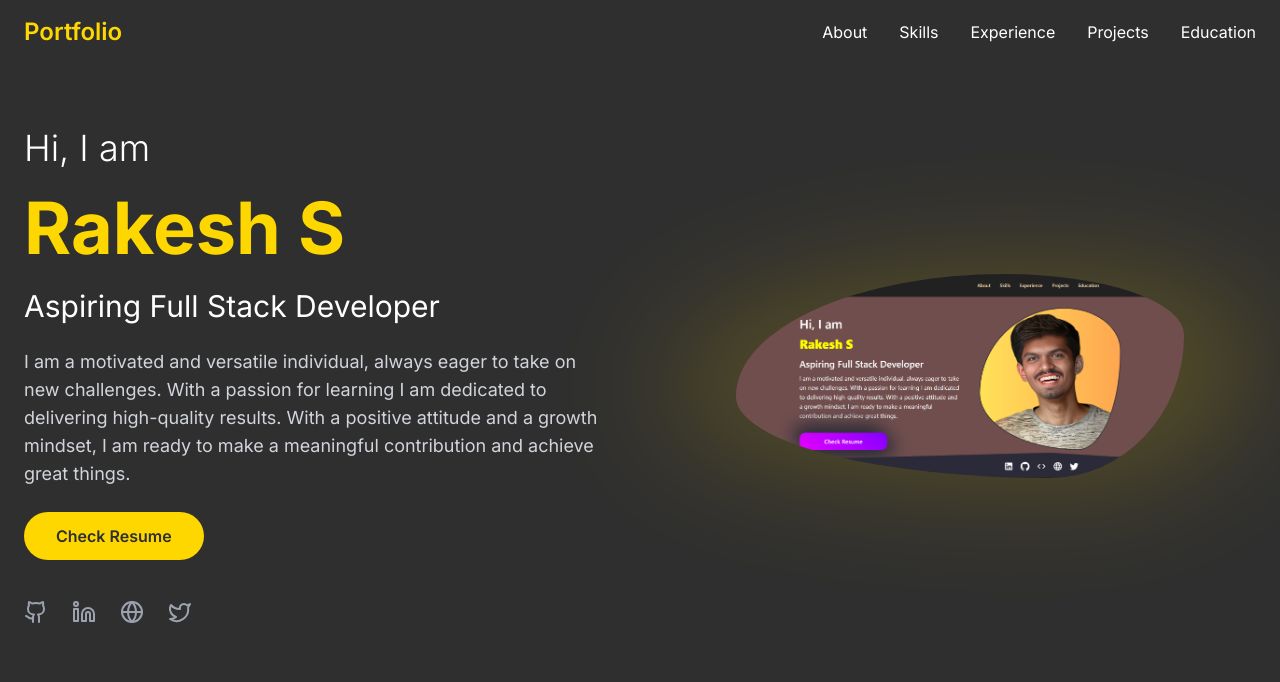
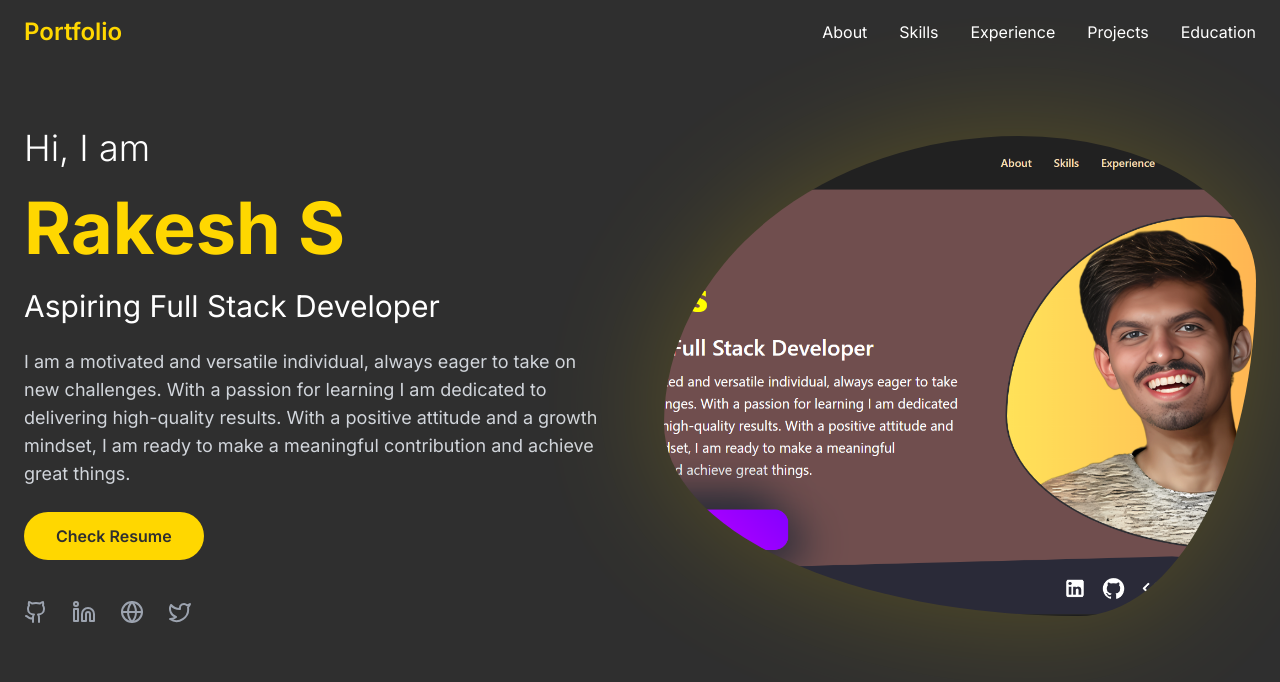
Before and after one commit to Rakeshappu/animated-archive, a React (Vite) app: page / in a window 1280 px wide. Shown: the top 682 px of the page. Built offline with nearby package versions, Linux system fonts and the light colour scheme.

Commit message:
Adjust hero image height
Updated the height of the hero image to 30rem.

```diff
--- a/src/components/Hero.tsx
+++ b/src/components/Hero.tsx
@@ -45,7 +45,7 @@ const Hero = () => {
             <img
               src="/lovable-uploads/15f94349-1103-4075-8df5-b50ffc217470.png"
               alt="Profile"
-              className="relative w-full max-w-md mx-auto"
+              className="relative w-auto h-[30rem] mx-auto object-cover"
               style={{ borderRadius: '60% 40% 30% 70% / 60% 30% 70% 40%' }}
             />
           </div>
```
